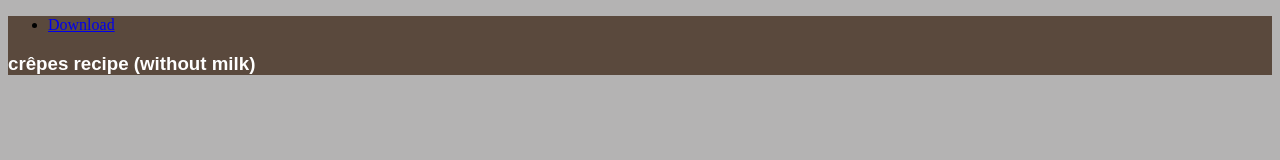
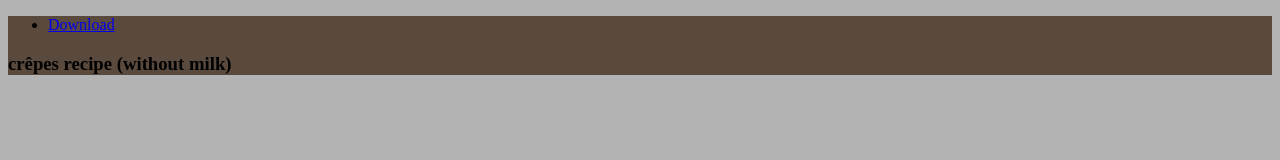
Before and after one commit to ka7arina/blj-receipt-page-katarina-govedarica, a plain HTML site: page index.html in a window 1280 px wide. Drawn offline with Linux system fonts and the light colour scheme.

Commit message:
maybe fixed the issue

```diff
--- a/index.html
+++ b/index.html
@@ -5,7 +5,7 @@
       <ul>
         <li><a href="download.html">Download</a></li>
       </ul>
-      <h3 style="font-family: 'Miniver', sans-serif; color: white;">crêpes recipe (without milk)</h3>
+      <h3>crêpes recipe (without milk)</h3>
     </nav>
     <title></title>
   </head>
```
